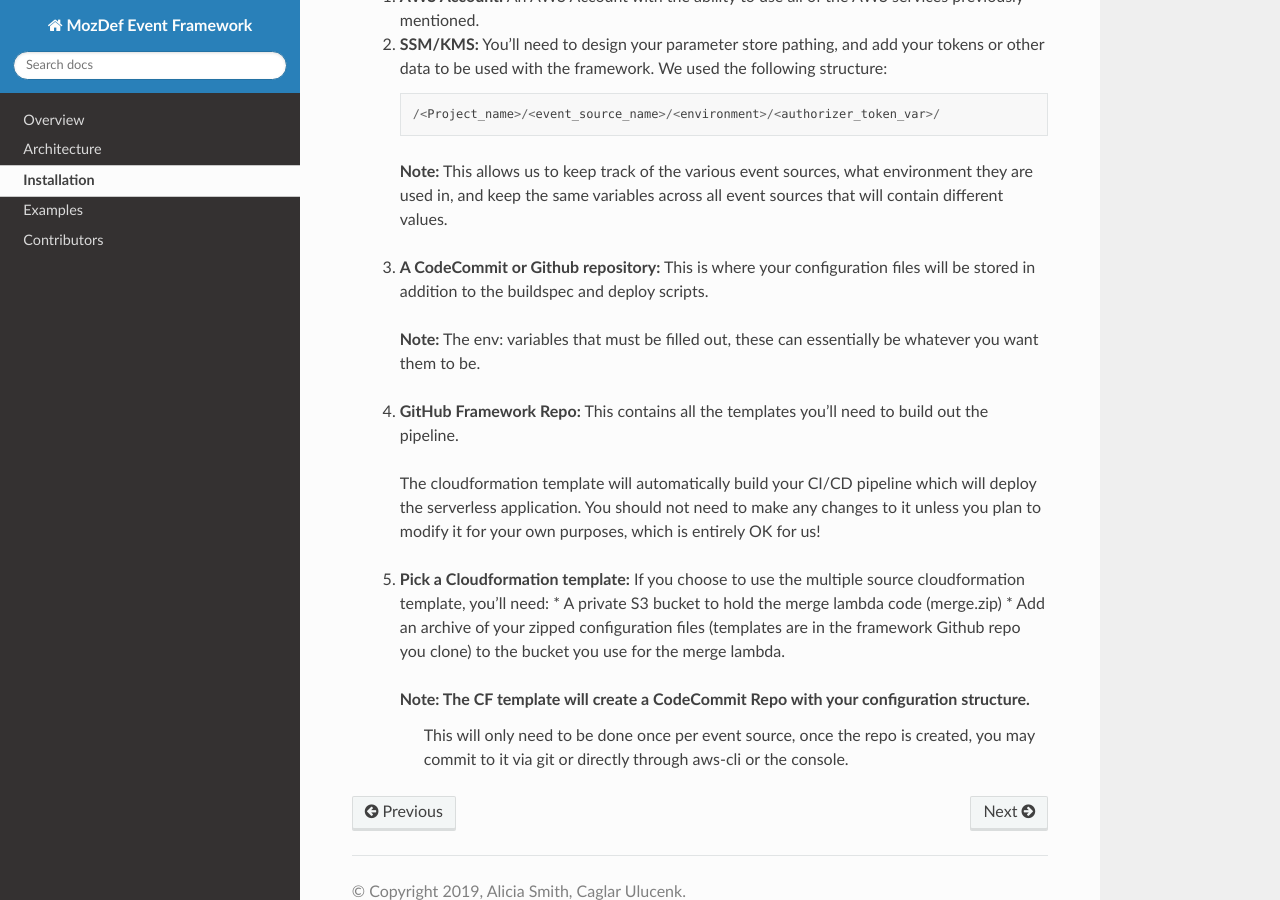
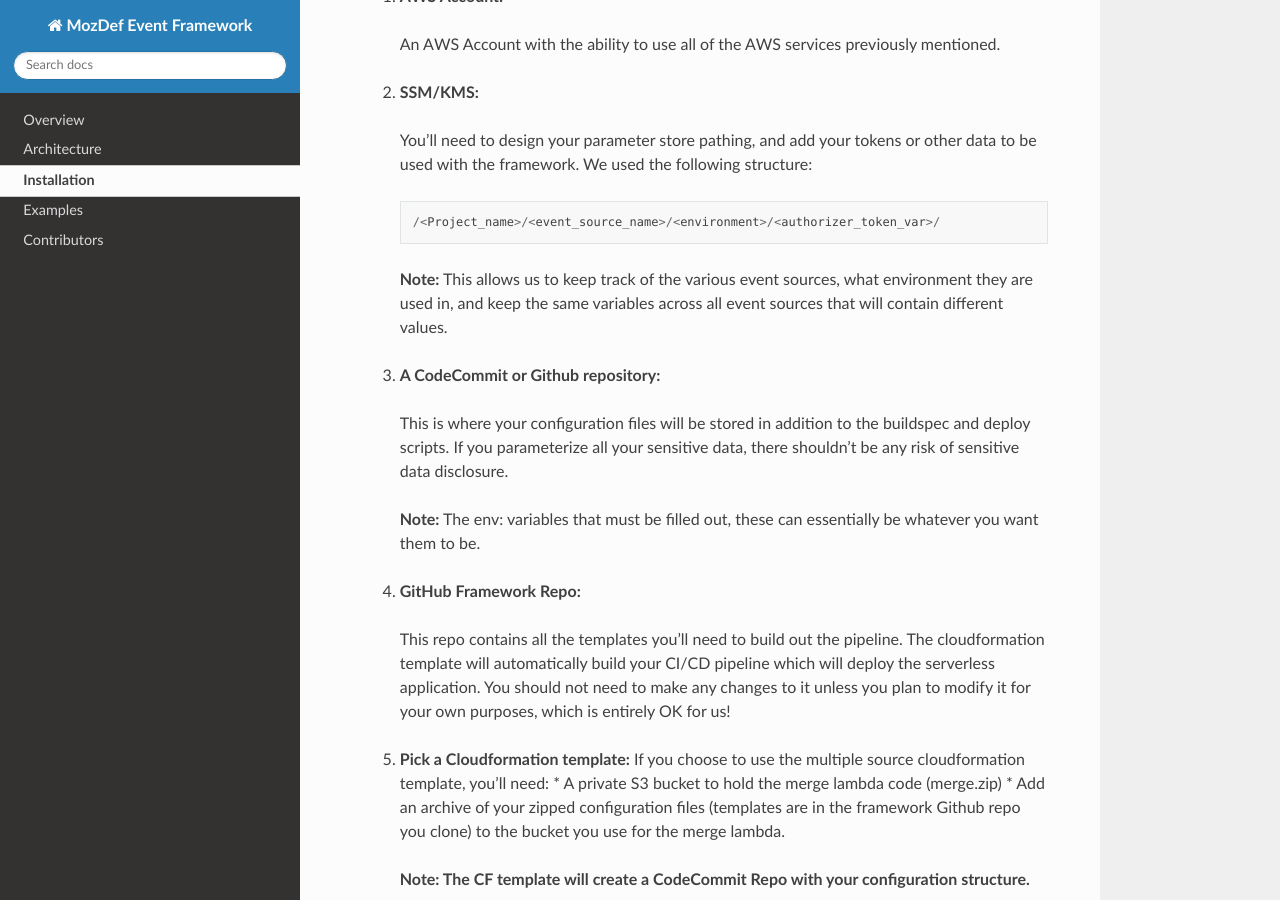
Before and after one commit to mozilla/mozdef-event-framework, a Sphinx documentation site: the page built from docs/source/usage/installation.rst, in a window 1280 px wide and 900 px high, scrolled down 271 px. Built offline with Sphinx 7.4.7 and the Read the Docs theme 2.0.0, drawn with Linux system fonts in a browser that asks for light colours; pages that are not in the unit, such as notebooks, are missing from menus.

Commit message:
more installation doc changes

```diff
--- a/docs/source/usage/installation.rst
+++ b/docs/source/usage/installation.rst
@@ -5,26 +5,32 @@ To deploy this framework you will need the following established:
 
 |
 
-    1. **AWS Account:** An AWS Account with the ability to use all of the AWS services previously mentioned.
+    1. **AWS Account:**
+      An AWS Account with the ability to use all of the AWS services previously mentioned.
 
 
-    2. **SSM/KMS:** You'll need to design your parameter store pathing, and add your tokens or other data to be used with the framework. We used the following structure::
+    2. **SSM/KMS:**
+      You'll need to design your parameter store pathing, and add your tokens or other data to be used with the framework. We used the following structure::
 
         /<Project_name>/<event_source_name>/<environment>/<authorizer_token_var>/
 
       **Note:** This allows us to keep track of the various event sources, what environment they are used in, and keep the same variables across all event sources that will contain different values.
 
 
-    3. **A CodeCommit or Github repository:** This is where your configuration files will be stored in addition to the buildspec and deploy scripts.
+    3. **A CodeCommit or Github repository:**
+      This is where your configuration files will be stored in addition to the buildspec and deploy scripts.
+      If you parameterize all your sensitive data, there shouldn't be any risk of sensitive data disclosure.
 
       **Note:** The env: variables that must be filled out, these can essentially be whatever you want them to be.
 
 
-    4. **GitHub Framework Repo:** This contains all the templates you'll need to build out the pipeline.
+    4. **GitHub Framework Repo:**
+      This repo contains all the templates you'll need to build out the pipeline.
       The cloudformation template will automatically build your CI/CD pipeline which will deploy the serverless application. You should not need to make any changes to it unless you plan to modify it for your own purposes, which is entirely OK for us!
 
 
-    5. **Pick a Cloudformation template:** If you choose to use the multiple source cloudformation template, you'll need:
+    5. **Pick a Cloudformation template:**
+       If you choose to use the multiple source cloudformation template, you'll need:
        * A private S3 bucket to hold the merge lambda code (merge.zip)
        * Add an archive of your zipped configuration files (templates are in the framework Github repo you clone) to the bucket you use for the merge lambda.
 
```
